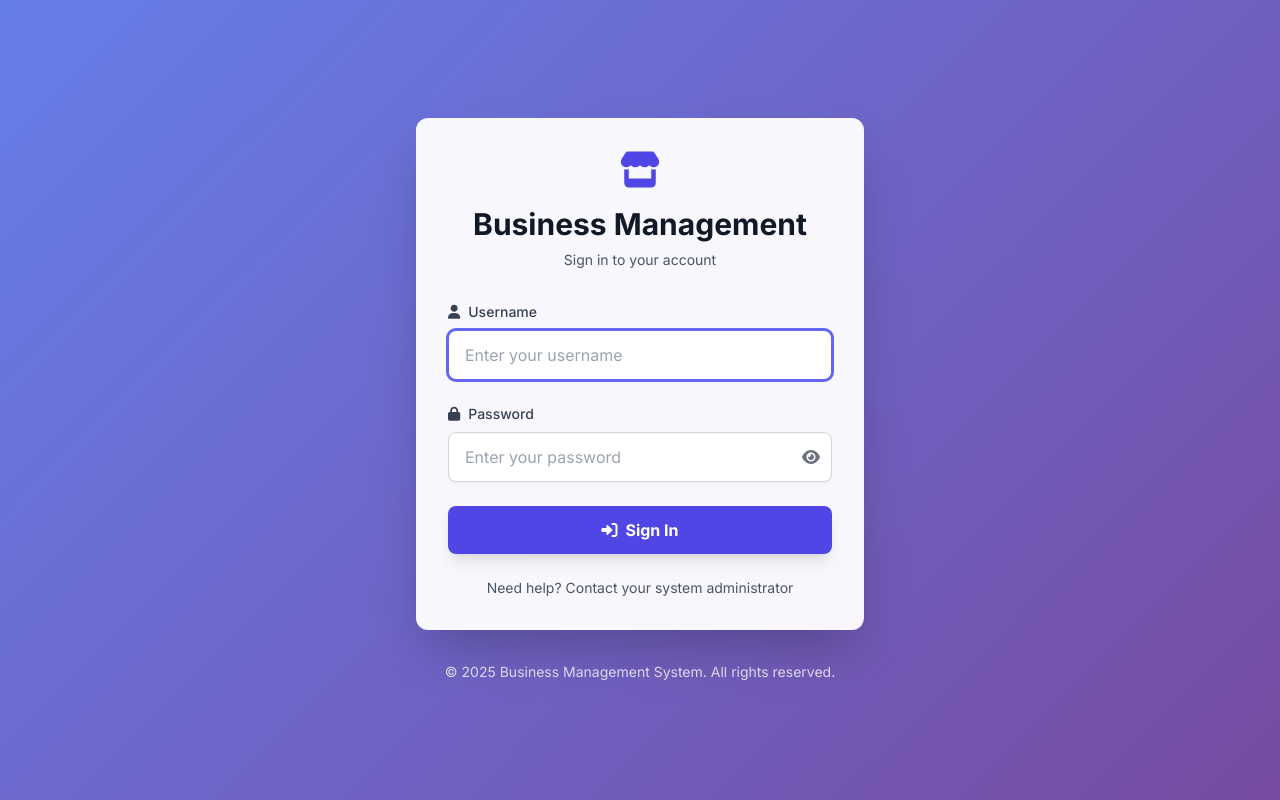
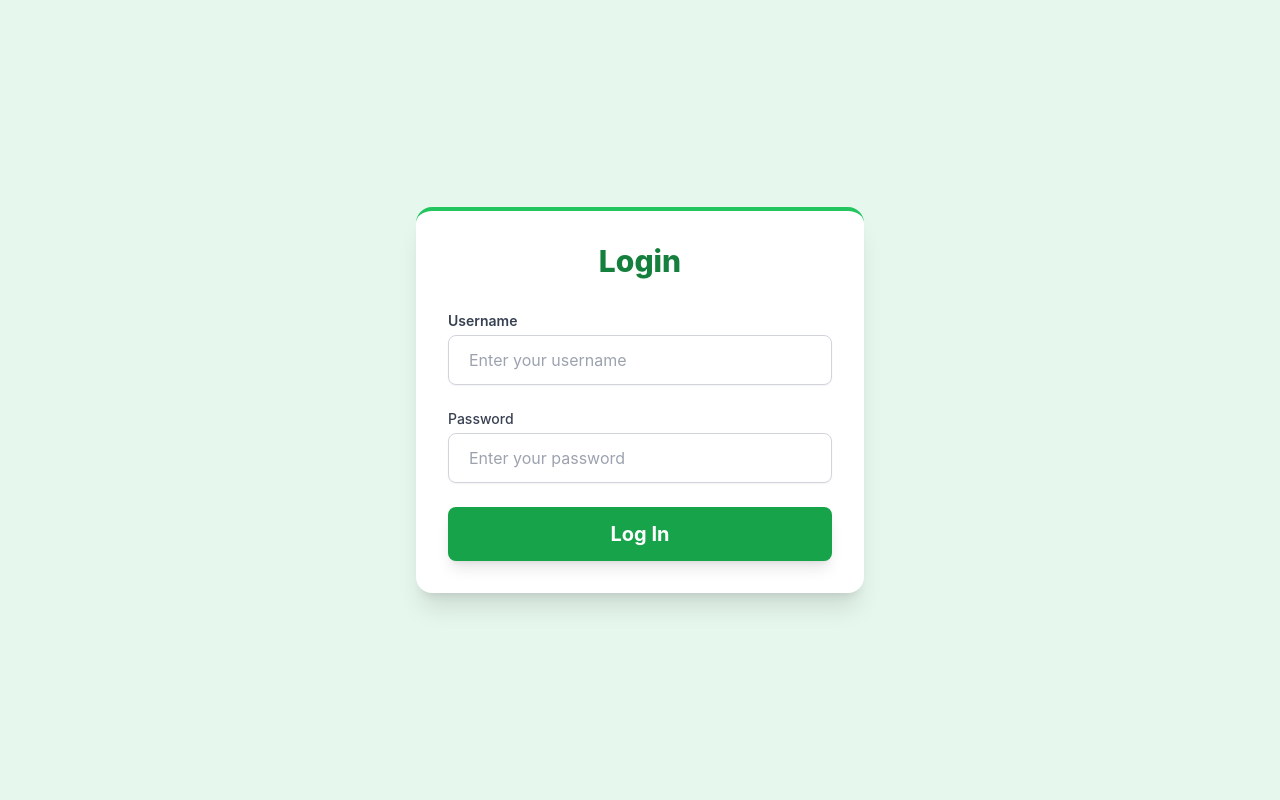
Before and after one commit to OkyereI/global_business_app, a Flask app: template templates/login.html in a window 1280 px wide. Run offline with Flask 3, Linux system fonts and the light colour scheme; the template is opened without the code that fills it, so the values that code supplies are empty; some libraries are stand-ins or nearby versions.

Commit message:
corrected

```diff
--- a/templates/login.html
+++ b/templates/login.html
@@ -1,161 +1,69 @@
+<!-- templates/login.html -->
 <!DOCTYPE html>
 <html lang="en">
 <head>
     <meta charset="UTF-8">
     <meta name="viewport" content="width=device-width, initial-scale=1.0">
-    <title>Login - Business Management System</title>
+    <title>Login - Pharmaceutical Store</title>
+    <!-- Tailwind CSS CDN -->
     <script src="https://cdn.tailwindcss.com"></script>
-    <link href="https://fonts.googleapis.com/css2?family=Inter:wght@400;500;600;700&display=swap" rel="stylesheet">
-    <link rel="stylesheet" href="https://cdnjs.cloudflare.com/ajax/libs/font-awesome/6.0.0-beta3/css/all.min.css">
     <style>
         body {
             font-family: 'Inter', sans-serif;
-            background: linear-gradient(135deg, #667eea 0%, #764ba2 100%);
+            background-color: #e6f7ed; /* Lighter green background */
         }
-        .login-card {
-            backdrop-filter: blur(10px);
-            background: rgba(255, 255, 255, 0.95);
-        }
-        .alert {
-            padding: 0.75rem 1.25rem;
-            margin-bottom: 1rem;
-            border: 1px solid transparent;
-            border-radius: 0.375rem;
-            font-size: 0.875rem;
-            display: flex;
-            align-items: center;
-        }
-        .alert i {
-            margin-right: 0.5rem;
-        }
-        .alert-success { background-color: #d4edda; border-color: #c3e6cb; color: #155724; }
-        .alert-danger { background-color: #f8d7da; border-color: #f5c6cb; color: #721c24; }
-        .alert-warning { background-color: #fff3cd; border-color: #ffeeba; color: #856404; }
-        .alert-info { background-color: #d1ecf1; border-color: #bee5eb; color: #0c5460; }
     </style>
 </head>
-<body class="min-h-screen flex items-center justify-center py-12 px-4 sm:px-6 lg:px-8">
-    <div class="max-w-md w-full space-y-8">
-        <div class="login-card rounded-xl shadow-2xl p-8">
-            <div class="text-center mb-8">
-                <i class="fas fa-store text-4xl text-indigo-600 mb-4"></i>
-                <h2 class="text-3xl font-bold text-gray-900">Business Management</h2>
-                <p class="mt-2 text-sm text-gray-600">Sign in to your account</p>
-            </div>
+<body class="flex items-center justify-center min-h-screen">
+    <div class="bg-white p-8 rounded-2xl shadow-xl w-full max-w-md border-t-4 border-green-500 transform transition duration-500 hover:scale-105">
+        <h2 class="text-3xl font-extrabold text-center text-green-700 mb-8">Login</h2>
 
-            <!-- Flash Messages -->
         {% with messages = get_flashed_messages(with_categories=true) %}
             {% if messages %}
                 <div class="mb-6">
                     {% for category, message in messages %}
-                            <div class="alert alert-{{ category }} rounded-lg shadow-md">
-                                {% if category == 'success' %}<i class="fas fa-check-circle"></i>
-                                {% elif category == 'danger' %}<i class="fas fa-times-circle"></i>
-                                {% elif category == 'warning' %}<i class="fas fa-exclamation-triangle"></i>
-                                {% elif category == 'info' %}<i class="fas fa-info-circle"></i>
-                                {% endif %}
-                                {{ message }}
+                        <div class="p-4 mb-3 rounded-lg text-base
+                            {% if category == 'success' %} bg-green-100 text-green-700 border border-green-400
+                            {% elif category == 'danger' %} bg-red-100 text-red-700 border border-red-400
+                            {% elif category == 'warning' %} bg-yellow-100 text-yellow-700 border border-yellow-400
+                            {% else %} bg-blue-100 text-blue-700 {% endif %}">
+                            {{ message | safe }} {# Added | safe filter here #}
                         </div>
                     {% endfor %}
                 </div>
             {% endif %}
         {% endwith %}
 
-            <form method="POST" class="space-y-6">
-                <input type="hidden" name="csrf_token" value="{{ csrf_token() }}"/>
-
+        <form action="{{ url_for('login') }}" method="POST" class="space-y-6">
             <div>
-                    <label for="username" class="block text-sm font-medium text-gray-700 mb-2">
-                        <i class="fas fa-user mr-2"></i>Username
-                    </label>
+                <label for="username" class="block text-sm font-semibold text-gray-700 mb-1">Username</label>
                 <input
                     type="text"
                     id="username"
                     name="username"
                     required
-                        class="w-full px-4 py-3 border border-gray-300 rounded-lg shadow-sm focus:outline-none focus:ring-2 focus:ring-indigo-500 focus:border-indigo-500 transition duration-200"
+                    class="mt-1 block w-full px-5 py-3 border border-gray-300 rounded-lg shadow-sm focus:ring-green-500 focus:border-green-500 sm:text-base placeholder-gray-400 transition duration-300 ease-in-out"
                     placeholder="Enter your username"
                 >
             </div>
-
             <div>
-                    <label for="password" class="block text-sm font-medium text-gray-700 mb-2">
-                        <i class="fas fa-lock mr-2"></i>Password
-                    </label>
-                    <div class="relative">
+                <label for="password" class="block text-sm font-medium text-gray-700 mb-1">Password</label>
                 <input
                     type="password"
                     id="password"
                     name="password"
                     required
-                            class="w-full px-4 py-3 border border-gray-300 rounded-lg shadow-sm focus:outline-none focus:ring-2 focus:ring-indigo-500 focus:border-indigo-500 transition duration-200"
+                    class="mt-1 block w-full px-5 py-3 border border-gray-300 rounded-lg shadow-sm focus:ring-green-500 focus:border-green-500 sm:text-base placeholder-gray-400 transition duration-300 ease-in-out"
                     placeholder="Enter your password"
                 >
-                        <button
-                            type="button"
-                            onclick="togglePassword()"
-                            class="absolute right-3 top-1/2 transform -translate-y-1/2 text-gray-500 hover:text-gray-700 focus:outline-none"
-                        >
-                            <i id="password-toggle-icon" class="fas fa-eye"></i>
-                        </button>
             </div>
-                </div>
-
             <button
                 type="submit"
-                    class="w-full bg-indigo-600 hover:bg-indigo-700 text-white font-bold py-3 px-4 rounded-lg shadow-lg transform transition duration-200 hover:scale-105 focus:outline-none focus:ring-2 focus:ring-indigo-500 focus:ring-offset-2"
+                class="w-full flex justify-center py-3 px-6 border border-transparent rounded-lg shadow-lg text-xl font-bold text-white bg-green-600 hover:bg-green-700 focus:outline-none focus:ring-2 focus:ring-offset-2 focus:ring-green-500 transition duration-300 ease-in-out transform hover:-translate-y-1"
             >
-                    <i class="fas fa-sign-in-alt mr-2"></i>Sign In
+                Log In
             </button>
         </form>
-
-            <div class="mt-6 text-center">
-                <p class="text-sm text-gray-600">
-                    Need help? Contact your system administrator
-                </p>
     </div>
-        </div>
-
-        <div class="text-center">
-            <p class="text-sm text-white/80">
-                © 2025 Business Management System. All rights reserved.
-            </p>
-        </div>
-    </div>
-
-    <script>
-        function togglePassword() {
-            const passwordField = document.getElementById('password');
-            const toggleIcon = document.getElementById('password-toggle-icon');
-
-            if (passwordField.type === 'password') {
-                passwordField.type = 'text';
-                toggleIcon.className = 'fas fa-eye-slash';
-            } else {
-                passwordField.type = 'password';
-                toggleIcon.className = 'fas fa-eye';
-            }
-        }
-
-        // Auto-focus username field
-        document.addEventListener('DOMContentLoaded', function() {
-            document.getElementById('username').focus();
-        });
-
-        // Handle form submission with loading state
-        document.querySelector('form').addEventListener('submit', function(e) {
-            const submitButton = this.querySelector('button[type="submit"]');
-            const originalContent = submitButton.innerHTML;
-
-            submitButton.innerHTML = '<i class="fas fa-spinner fa-spin mr-2"></i>Signing In...';
-            submitButton.disabled = true;
-
-            // Re-enable button after 5 seconds in case of errors
-            setTimeout(() => {
-                submitButton.innerHTML = originalContent;
-                submitButton.disabled = false;
-            }, 5000);
-        });
-    </script>
 </body>
 </html>
```
Lines whose indentation alone changed are shown as unchanged.
